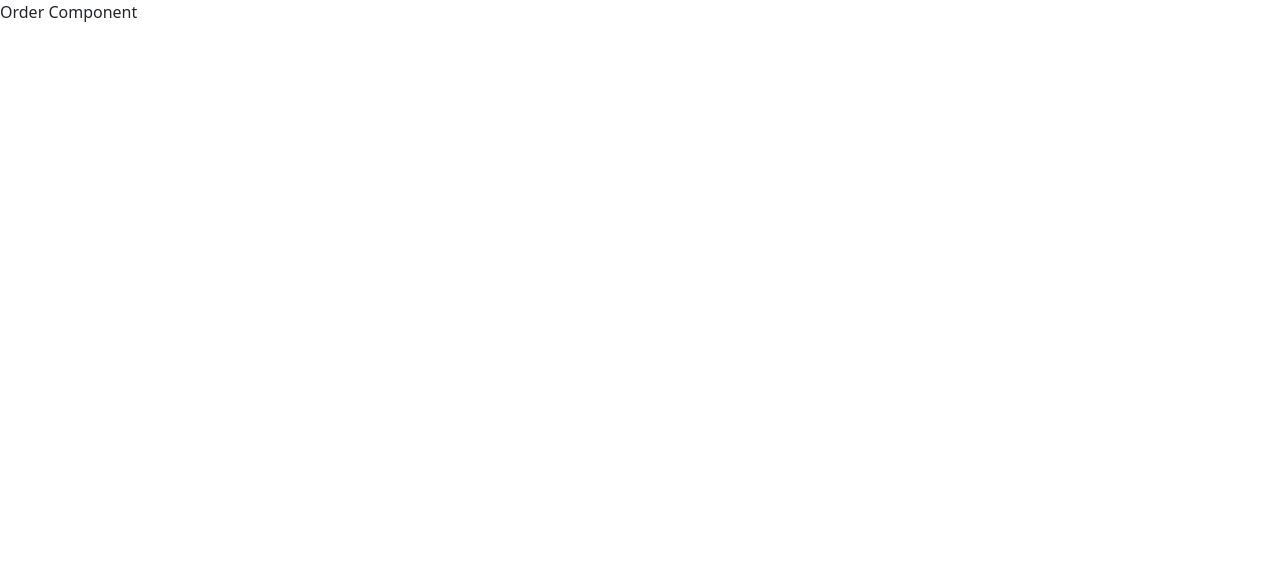
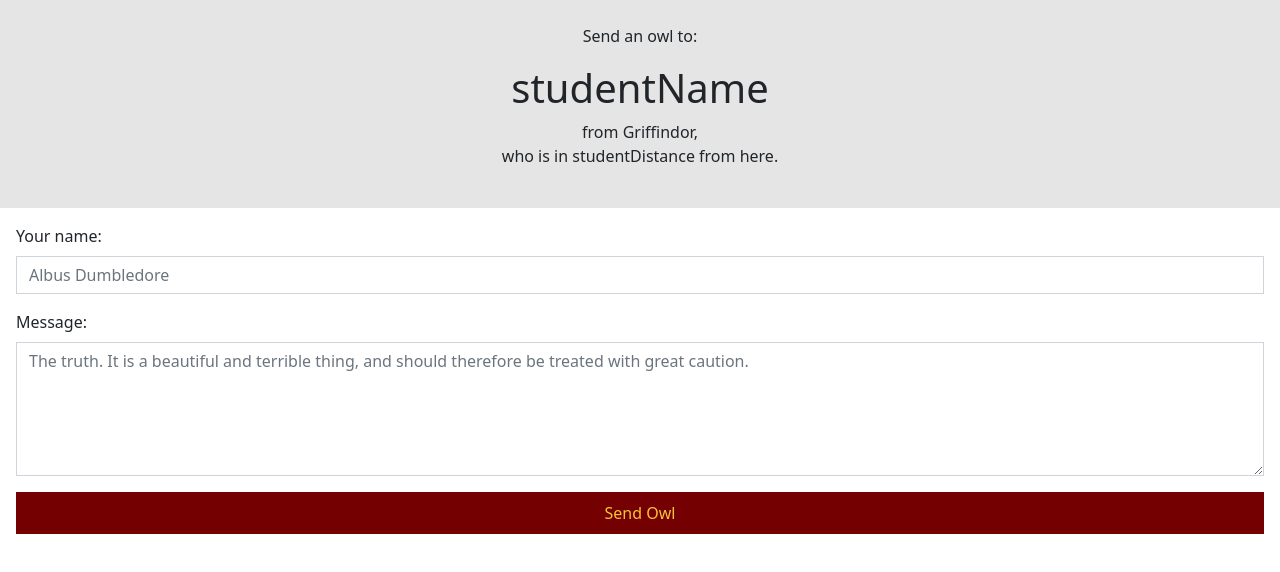
Before and after one commit to artemhp/owlpost22, a React (Vite) app: page /order/1 in a window 1280 px wide. Shown: the top 572 px of the page. Built offline with nearby package versions, Linux system fonts and the light colour scheme.

Commit message:
Order component

```diff
--- a/src/App.css
+++ /dev/null
@@ -1,41 +0,0 @@
-#root {
-  max-width: 1280px;
-  margin: 0 auto;
-  padding: 2rem;
-  text-align: center;
-}
-
-.logo {
-  height: 6em;
-  padding: 1.5em;
-  will-change: filter;
-}
-.logo:hover {
-  filter: drop-shadow(0 0 2em #646cffaa);
-}
-.logo.react:hover {
-  filter: drop-shadow(0 0 2em #61dafbaa);
-}
-
-@keyframes logo-spin {
-  from {
-    transform: rotate(0deg);
-  }
-  to {
-    transform: rotate(360deg);
-  }
-}
-
-@media (prefers-reduced-motion: no-preference) {
-  a:nth-of-type(2) .logo {
-    animation: logo-spin infinite 20s linear;
-  }
-}
-
-.card {
-  padding: 2em;
-}
-
-.read-the-docs {
-  color: #888;
-}
--- a/src/App.tsx
+++ b/src/App.tsx
@@ -8,11 +8,6 @@ import Category from './components/Category/Category';
 import List from './components/List/List.lazy';
 import Order from './components/Order/Order.lazy';
 
-function ComponentHouse() {
-  let { house } = useParams();
-  return <List house={capitalize(house)} type={house} />;
-}
-
 function App() {
   const [count, setCount] = useState(0);
   const queryClient = new QueryClient();
@@ -21,8 +16,8 @@ function App() {
       <BrowserRouter>
         <Routes>
           <Route exact path="/" element={<Category />}></Route>
-          <Route path="/list/:house" element={<ComponentHouse />}></Route>
-          <Route path="/order/:student" element={<Order />}></Route>
+          <Route path="/list/:house" element={<List />}></Route>
+          <Route path="/order/:studentId" element={<Order />}></Route>
         </Routes>
       </BrowserRouter>
     </QueryClientProvider>
--- a/src/components/List/List.module.css
+++ b/src/components/List/List.module.css
@@ -1,3 +1,6 @@
-.List {
-  margin: 10px;
+.listItem {
+  display: grid;
+  grid-template-columns: 4rem 1fr auto;
+  align-items: center;
+  gap: 0.5rem;
 }
--- a/src/components/List/List.tsx
+++ b/src/components/List/List.tsx
@@ -3,49 +3,52 @@ import styles from './List.module.css';
 import Image from 'react-bootstrap/Image';
 import { useQuery } from '@tanstack/react-query';
 import axios from 'axios';
-import { useNavigate } from 'react-router-dom';
+import { useNavigate, useParams } from 'react-router-dom';
 
-import { ListGroup, Button } from 'react-bootstrap';
+import { ListGroup, Button, Alert } from 'react-bootstrap';
 
-interface ListProps {
-  house: Date;
-  type: string;
-}
+interface ListProps {}
 
-const List: FC<ListProps> = ({ house, type }) => {
+const List: FC<ListProps> = () => {
+  let { house } = useParams();
+
   let navigate = useNavigate();
-  const { isLoading, data, isError } = useQuery(['getStudentsList'], () =>
-    axios
-      .get(`/.netlify/functions/api/students`, {
-        params: {
-          house: type,
-        },
-      })
-      .then(({ data }) => data),
+  const goBack = () => navigate(-1);
+
+  const { data: studentsList } = useQuery(['getStudentsList'], () =>
+    axios.get(`/.netlify/functions/api/students`, { params: { house } }).then(({ data }) => data),
   );
-  const handleClick = (id) => () => {
-    navigate(`/order/${id}`);
-  };
+  if (isError) {
+    return (
+      <Alert className="m-2" variant="danger">
+        Error while fetching from the server.
+      </Alert>
+    );
+  }
+  if (isLoading) {
+    return (
+      <Alert className="m-2" variant="warning">
+        Loading...
+      </Alert>
+    );
+  }
   return (
     <>
       <div className="d-grid m-2">
-        <Button variant={type} size="lg" className="mb-2">
-          {house}
+        <Button variant={house} size="lg" className="mb-2" onClick={goBack}>
+          Go back to <strong>Owl Post</strong>
         </Button>
       </div>
       <ListGroup variant="flush">
-        {data &&
-          data.map((el, index) => (
-            <ListGroup.Item key={el.id} onClick={handleClick(el.id)}>
-              <div className="d-grid gap-2" style={{ gridTemplateColumns: '60px 1fr auto', alignItems: 'center' }}>
-                <span className="float-start" style={{ width: '60px' }}>
-                  <Image fluid src={`/assets/logo-${type}.png`} />
-                </span>
-                <span>{el.name}</span>
-                <span className="float-end text-muted">{el.distance}</span>
-              </div>
-            </ListGroup.Item>
-          ))}
+        {studentsList.map((el) => (
+          <ListGroup.Item className={styles.listItem} key={el.id} onClick={() => navigate(`/order/${el.id}`)}>
+            <span className="float-start" style={{ width: '60px' }}>
+              <Image fluid src={`/assets/logo-${house}.png`} />
+            </span>
+            <span>{el.name}</span>
+            <span className="float-end text-muted">{el.distance}</span>
+          </ListGroup.Item>
+        ))}
       </ListGroup>
     </>
   );
--- a/src/components/Order/Order.tsx
+++ b/src/components/Order/Order.tsx
@@ -1,12 +1,75 @@
-import React, { FC } from 'react';
+import React, { FC, useState } from 'react';
+import { useForm } from 'react-hook-form';
 import styles from './Order.module.css';
+import { useParams } from 'react-router-dom';
+import { Alert, Form, Col, Button, InputGroup } from 'react-bootstrap';
 
 interface OrderProps {}
 
-const Order: FC<OrderProps> = () => (
-  <div className={styles.Order}>
-    Order Component
-  </div>
-);
+const Order: FC<OrderProps> = () => {
+  let { studentId } = useParams();
+  const {
+    register,
+    handleSubmit,
+    formState: { errors },
+  } = useForm();
+  const [showCongratulations, setShowCongratulation] = useState(false);
+  const onSubmit = (data) => {
+    console.log(data);
+    setShowCongratulation(true);
+  };
+  return (
+    <div className={styles.Order}>
+      <section className="p-4 bg-black bg-opacity-10 text-dark text-center">
+        <p>Send an owl to:</p>
+        <h1>studentName</h1>
+        <p>
+          from Griffindor, <br /> who is in studentDistance from here.
+        </p>
+      </section>
+      {showCongratulations && (
+        <section className="p-5 mb-2 bg-success bg-opacity-10 text-success text-center">
+          <h4>Congratulations!</h4>
+          <div>Your owl is on the way to Colin Creevey</div>
+        </section>
+      )}
+
+      <section className="p-3">
+        <Form noValidate onSubmit={handleSubmit(onSubmit)}>
+          <Form.Group md="12" className="mb-3">
+            <Form.Label>Your name:</Form.Label>
+            <Form.Control
+              {...register('name', { required: true })}
+              type="text"
+              isValid={false}
+              isInvalid={errors.name}
+              placeholder="Albus Dumbledore"
+            />
+            <Form.Control.Feedback type="invalid">Please input your name.</Form.Control.Feedback>
+            <Form.Control.Feedback>Looks good!</Form.Control.Feedback>
+          </Form.Group>
+          <Form.Group md="12" className="mb-3">
+            <Form.Label>Message:</Form.Label>
+            <Form.Control
+              {...register('message', { required: true })}
+              as="textarea"
+              placeholder="The truth. It is a beautiful and terrible thing, and should therefore be treated with great caution."
+              rows={5}
+              isValid={false}
+              isInvalid={errors.message}
+            />
+            <Form.Control.Feedback type="invalid">Please input your message.</Form.Control.Feedback>
+            <Form.Control.Feedback>Looks good!</Form.Control.Feedback>
+          </Form.Group>
+          <div className="d-grid gap-2">
+            <Button type="submit" variant="gryffindor" className="mb-2 p-2">
+              Send Owl
+            </Button>
+          </div>
+        </Form>
+      </section>
+    </div>
+  );
+};
 
 export default Order;
--- a/src/index.css
+++ b/src/index.css
@@ -1,3 +1,6 @@
+.btn {
+  --bs-btn-border-radius: 0;
+}
 .fullScreen {
   width: 100%;
   height: 100vh;
@@ -18,3 +21,7 @@
   background-color: var(--ravenclawPrimary) !important;
   color: var(--ravenclawSecondary) !important;
 }
+
+.form-control {
+  border-radius: 0;
+}
```
Also changed, not shown: 1 other file (tests, documents, lock files or other folders).
